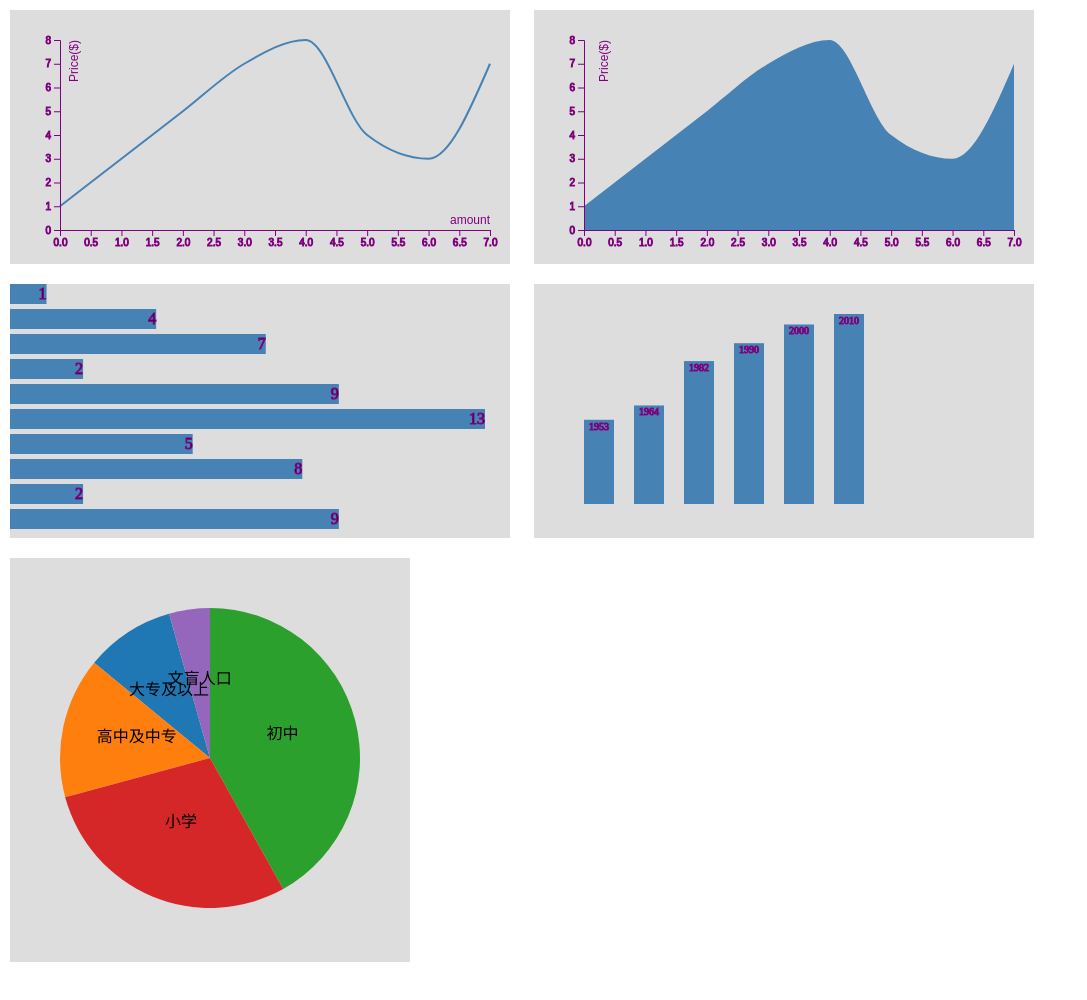
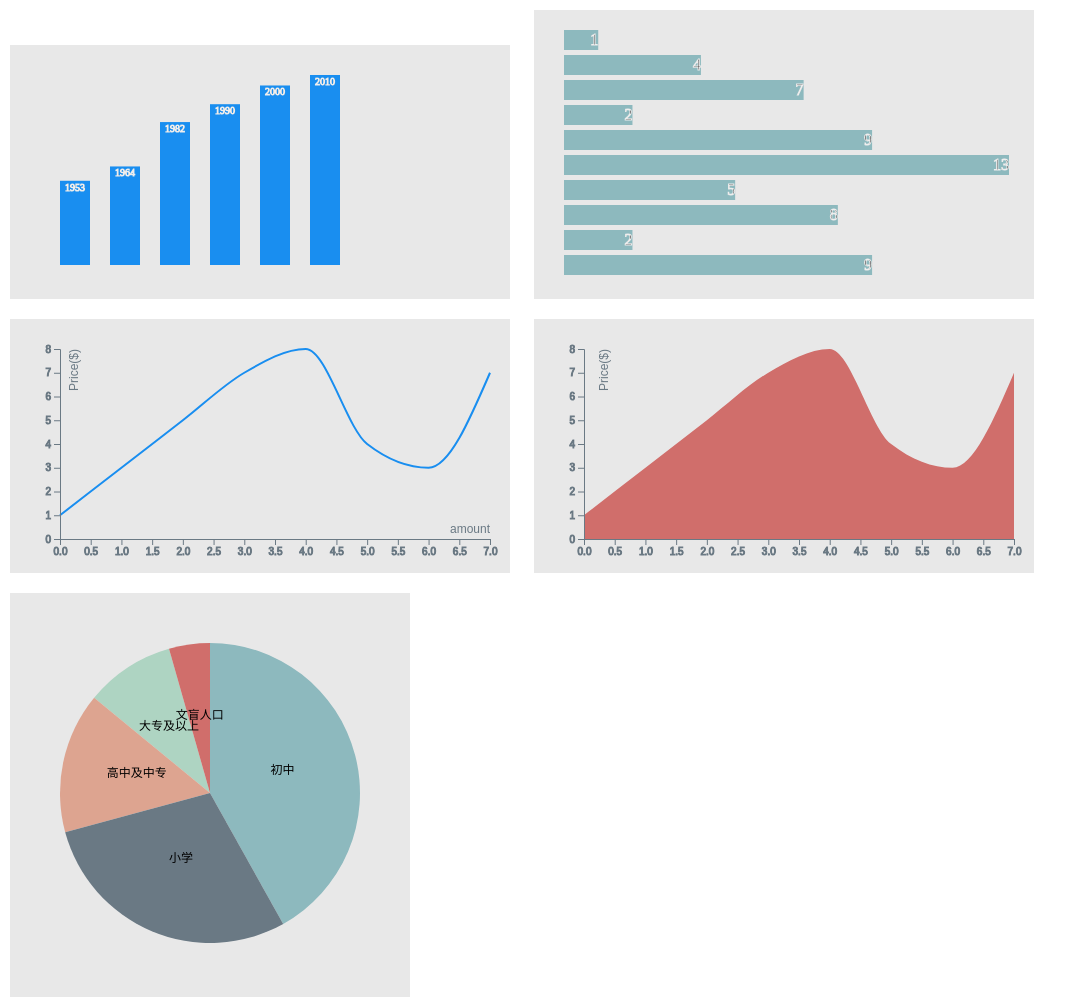
Before and after one commit to Wobugaosuni/d3Chart, a plain HTML site: page index.html in a window 1280 px wide. Shown: the whole page, without its empty margins (0-1087 px from the left). Before the commit the page ends 972 px from the top, so only its background shows below. Drawn offline with nearby package versions, Linux system fonts and the light colour scheme.

Commit message:
增加动画交互

```diff
--- a/css/style.less
+++ b/css/style.less
@@ -4,33 +4,29 @@
 }
 .linechart-container,
 .areachart-container {
-  background: #ddd;
+  background: #e8e8e8;
   display: inline-block;
   margin: 10px;
 
   .line-path {
     fill: none;
-    stroke: steelblue;
+    stroke: #198EF0;
     stroke-width: 2;
-  }
-
-  .area-path {
-    fill: steelblue;
   }
 
   .y-title,
   .x-title {
-    fill: purple;
+    fill: #6A7984;
     font-size: 12px;
   }
 
   .domain,
   .tick {
-    stroke: purple;
+    stroke: #6A7984;
   }
 
   .tick line {
-    stroke: purple;
+    stroke: #6A7984;
   }
 }
 
@@ -38,7 +34,7 @@
 .ybarchart-container,
 .ybarchart-container2,
 .piechart-container {
-  background: #ddd;
+  background: #e8e8e8;
   display: inline-block;
   margin: 10px;
 }
--- a/index.html
+++ b/index.html
@@ -7,11 +7,11 @@
   <script src="https://cdnjs.cloudflare.com/ajax/libs/less.js/2.7.1/less.min.js"></script>
 </head>
 <body>
+  <!-- <div id="ybarchartContainer2" class="ybarchart-container2"></div> -->
+  <div id="ybarchartContainer" class="ybarchart-container"></div>
+  <div id="xbarchartContainer" class="xbarchart-container"></div>
   <div id="linechartContainer" class="linechart-container"></div>
   <div id="areachartContainer" class="areachart-container"></div>
-  <div id="xbarchartContainer" class="xbarchart-container"></div>
-  <div id="ybarchartContainer" class="ybarchart-container"></div>
-  <div id="ybarchartContainer2" class="ybarchart-container2"></div>
   <div id="piechartContainer" class="piechart-container"></div>
 
   <script src="https://cdnjs.cloudflare.com/ajax/libs/d3/4.4.0/d3.min.js"></script>
--- a/js/areaChart.js
+++ b/js/areaChart.js
@@ -46,7 +46,13 @@ var areaGenerator = d3.area()
 d3.select("#areaG")
   .append("path")
   .attr("d", areaGenerator(data))
-  .attr("class", "area-path")
+  .attr("fill", "#DDA490")
+
+  // 开始过渡
+  .transition()
+  .duration(3000)
+  .attr("fill", "#D06E6B")
+
 
 // --------------    endbuild
 
--- a/js/pieChart.js
+++ b/js/pieChart.js
@@ -22,10 +22,13 @@ d3.csv("../data2.csv", type, function (data) {
 	// 计算起始和结束角度
 	var angleData = d3.pie()
 										.value(function (data) {return data.population;})
-	console.log(angleData(data))	// [{data: {}, endAngle: ..., index: 3, padAngle: 0, startAngle: ..., value: 11964}, {...}, ...]
+	// console.log(angleData(data))	// [{data: {}, endAngle: ..., index: 3, padAngle: 0, startAngle: ..., value: 11964}, {...}, ...]
 
 	// 使用d3定义好的颜色函数，给扇形填充颜色
-	var color = d3.scaleOrdinal(d3.schemeCategory10);
+	// var color = d3.scaleOrdinal(d3.schemeCategory10);
+
+	// 使用自定义的颜色
+	var color = ['#AED4C2', '#DDA490', '#8DB9BE', '#6A7984', '#D06E6B']
 	// console.log(color)
 
 	var piePath = pieGContainer.selectAll("path")
@@ -33,7 +36,7 @@ d3.csv("../data2.csv", type, function (data) {
 														 .enter()
 														 .append("path")
 														 .attr("d", arcGenerator)
-														 .style("fill", function (d, i) {return color(i);})  // 取前五种颜色，为每个扇形添加颜色
+														 .style("fill", function (d, i) {return color[i];})  // 取前五种颜色，为每个扇形添加颜色
 
 	// 给扇形添加文字，通过扇形的中心位置进行定位
 	var pieText = pieGContainer.selectAll("text")
@@ -43,6 +46,7 @@ d3.csv("../data2.csv", type, function (data) {
 														 .text(function (angleData) {return angleData.data.education})  // 因为绑定了angleData的数据
 														 .attr("transform", function (angleData) {return "translate(" + arcGenerator.centroid(angleData) + ")";})  // 根据中心点的位置进行偏移
 														 .attr("text-anchor", "middle")  // 让文字中心对齐
+														 .attr("font-size", "12px")
 })
 
 function type(data) {
--- a/js/xbarChart.js
+++ b/js/xbarChart.js
@@ -1,15 +1,19 @@
 var data = [1, 4, 7, 2, 9, 13, 5, 8, 2, 9],
+		margin = {top: 20, right: 30, bottom: 15, left: 30}
 		barHeight = 20,
 		barPadding = 5,
 		svgWidth = 500,
-		svgHeight = (barHeight + barPadding) * data.length;
+		svgHeight = (barHeight + barPadding) * data.length + margin.top + margin.bottom;
 
 var barSvg = d3.select("#xbarchartContainer")
 							 .append("svg")
 							 .attr("width", svgWidth)
 							 .attr("height", svgHeight);
 
-var barG = barSvg.selectAll("g")
+var barGContainer = barSvg.append("g")
+													.attr("transform", "translate(" + margin.left + "," + margin.top + ")");
+
+var barG = barGContainer.selectAll("g")
 			.data(data)
 			.enter()
 			.append("g")
@@ -20,16 +24,16 @@ var barG = barSvg.selectAll("g")
 // 定义X轴的缩放函数
 var scaleX = d3.scaleLinear()
 							.domain([0, d3.max(data)])
-							.range([0, svgWidth-25])
+							.range([0, svgWidth-55])
 
 barG.append("rect")
 		.attr("width", function (d) {return scaleX(d);})
 		.attr("height", barHeight)
-		.style("fill", "steelblue")
+		.style("fill", "#8DB9BE")
 
 barG.append("text")
 		.text(function (d) {return d;})
 		.attr("x", function (d) {return scaleX(d);})  // text文本在X轴的坐标
 		.attr("y", barHeight-5)  // text文本在Y轴的坐标
 		.attr("text-anchor", "end")
-		.style("stroke", "purple")
+		.style("stroke", "#eee")
--- a/js/ybarChart.js
+++ b/js/ybarChart.js
@@ -38,16 +38,26 @@ d3.csv("../data.csv", type, function (data) {
 			.attr("y", function (d) {return gHeight - scaleY(d.population);})  // 使原点在左下方开始
 			.attr("height", function (d) {return scaleY(d.population);})
 			.attr("width", barWidth)
-			.style("fill", "steelblue")
+			.style("fill", "#7DBCF6")
+			// 开始过渡
+			.transition()
+			.duration(2000) // 持续2秒
+			.delay(2000) // 延迟
+			.style("fill", "#198EF0")
 
 	barG.append("text")
 			.text(function (d) {return d.year;})
-			.attr("y", function (d) {return gHeight - scaleY(d.population);})
+			.attr("y", function (d) {return gHeight - 13})
 			.attr("x", barWidth/2)
 			.attr("dy", "1em")
 			.attr("text-anchor", "middle")
-			.style("stroke", "purple")
+			.style("stroke", "#eee")
 			.style("font-size", "10px")
+
+			.transition()
+			.attr("y", function (d) {return gHeight -scaleY(d.population);})
+			.duration(2000)
+			.delay(function (d, i) {return 500*i})
 })
 
 // 第二步，处理数据
```
Also changed, not shown: images/d3New.gif (added), 1 other file.
